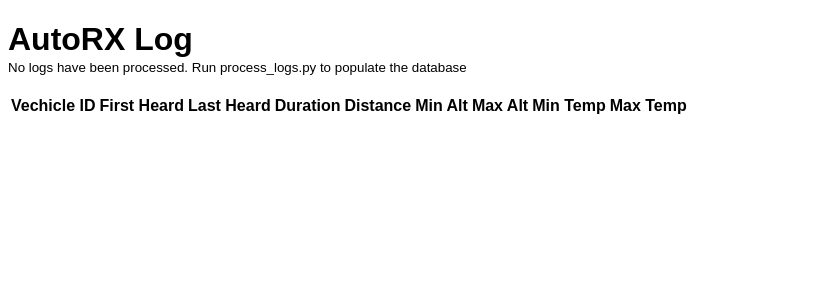
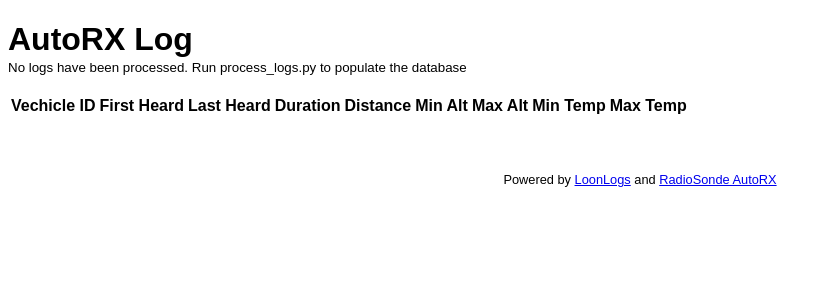
Before and after one commit to jonathanendersby/loonlogs, a Flask app: template templates/list.html in a window 1280 px wide. Shown: the top 300 px of the page, without its empty margins (0-831 px from the left). Run offline with Flask 2, Linux system fonts and the light colour scheme; the template is opened without the code that fills it, so the values that code supplies are empty.

Commit message:
Removing unused imports

```diff
--- a/app.py
+++ b/app.py
@@ -1,12 +1,7 @@
 from flask import Flask
-import os
 from datetime import datetime
 from flask import render_template
 import settings
-import pytz
-import utils
-from jinja2 import Environment, FileSystemLoader
-import os
 import models
 import timeago
 import haversine
--- a/process_logs.py
+++ b/process_logs.py
@@ -1,8 +1,6 @@
 import os
 import datetime
 import pytz
-from dateutil.parser import parse
-
 import utils
 import settings
 import models
--- a/templates/list.html
+++ b/templates/list.html
@@ -16,6 +16,10 @@
         }
         .log_list td{
             padding-right:40px;
+        }
+        .footer{
+            text-align: center;
+            font-size: 80%;
         }
     </style>
 </head>
@@ -56,3 +60,8 @@
         </tr>
     {% endfor %}
 </table>
+
+<br/>
+<br/>
+<br/>
+<div class="footer">Powered by <a href="https://github.com/jonathanendersby/loonlogs">LoonLogs</a> and <a href="https://github.com/projecthorus/radiosonde_auto_rx">RadioSonde AutoRX</div>
--- a/utils.py
+++ b/utils.py
@@ -1,10 +1,8 @@
 from datetime import datetime, timedelta
 from dateutil.parser import *
-import pytz
 import traceback
 
 import settings
-
 
 
 class AutoRXLogFile:
```
